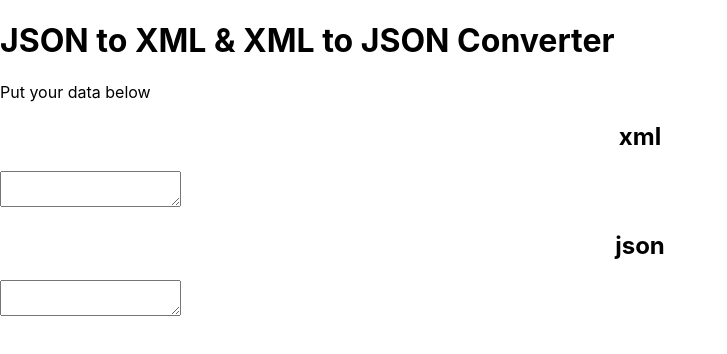
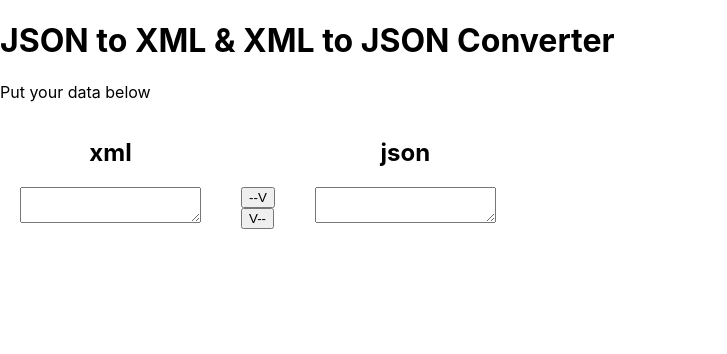
Before and after one commit to mborciuch/jxconverter, a React (Create React App) app in the folder jxconverterweb/src/main/jxconverterclient/: page / in a window 1280 px wide. Shown: the top 354 px of the page, without its empty margins (0-727 px from the left). Built offline with nearby package versions, Linux system fonts and the light colour scheme.

Commit message:
Adding buttons in app.js

```diff
--- a/jxconverterweb/src/main/jxconverterclient/src/App.js
+++ b/jxconverterweb/src/main/jxconverterclient/src/App.js
@@ -11,14 +11,20 @@ class App extends Component {
                 <div className="description">
                     <p>Put your data below</p>
                 </div>
-                <div id="xml-to-json--converter" className="converters-container">
-                    <div className="converter">
+                <div className="converters-container">
+                    <div id="xml-to-json--converter" className="container-element converter">
                         <h2>xml</h2>
                         <textarea id="xml-input-field">
 
                         </textarea>
                     </div>
-                    <div id="json-to-xml-converter" className="converter">
+                    <div className="container-element buttons">
+                        <p>
+                            <button className="button"> --V</button>
+                            <button className="button"> V--</button>
+                        </p>
+                    </div>
+                    <div id="json-to-xml-converter" className="container-element converter">
                         <h2>json</h2>
                         <textarea id="json-input-field">
 
```
